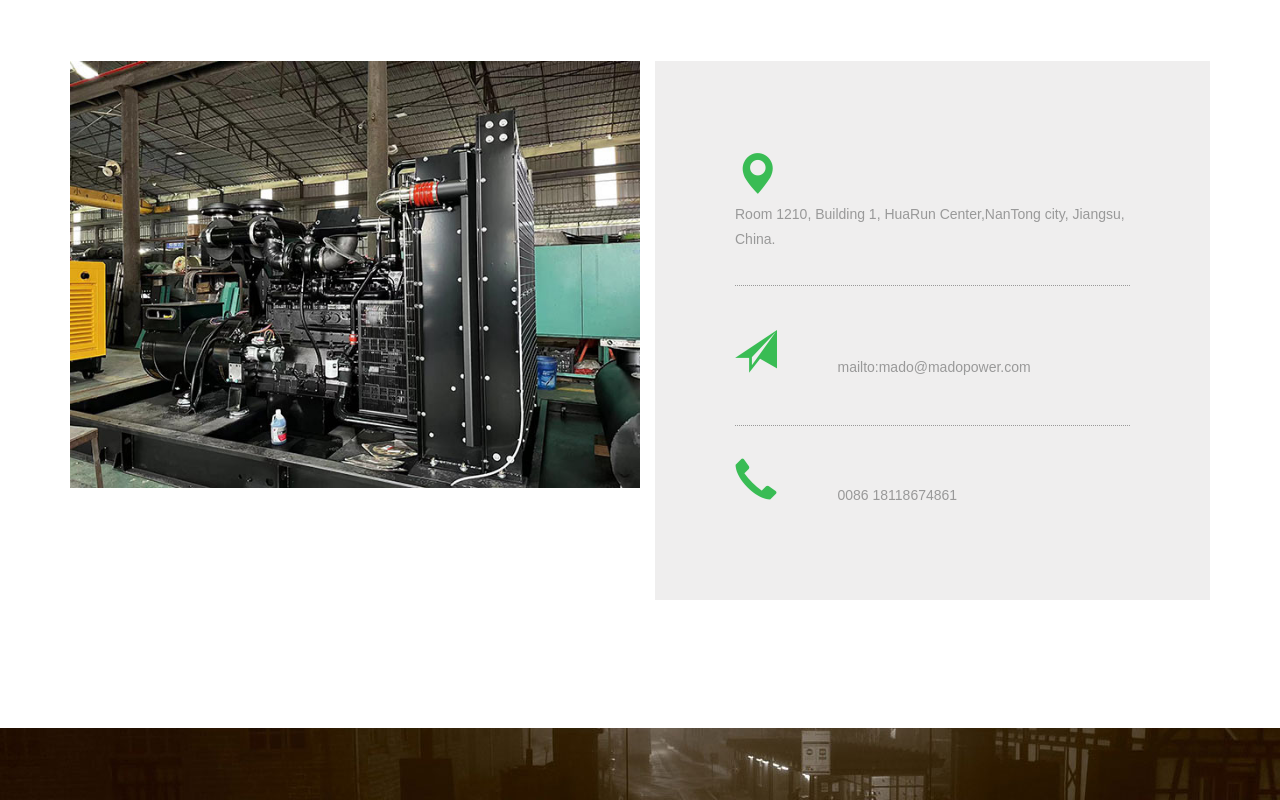
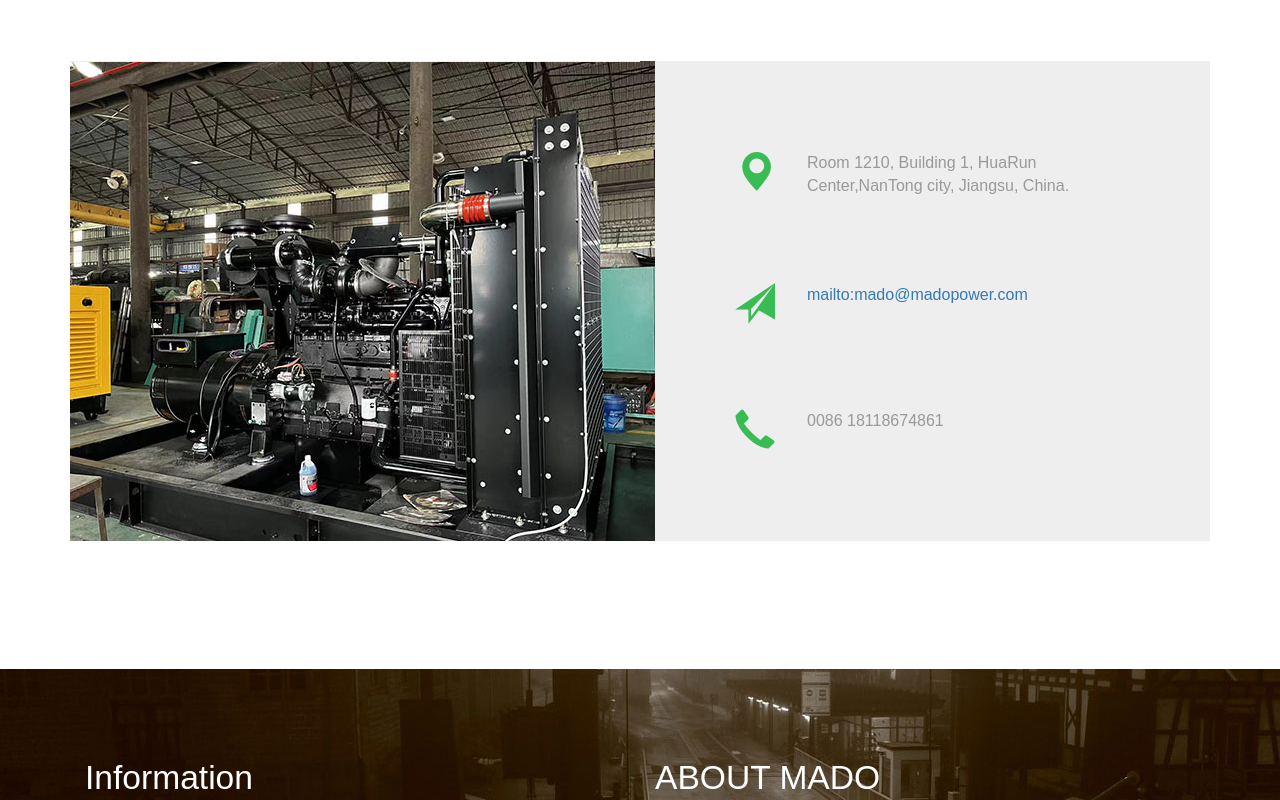
Before and after one commit to Kevin-icnaming/mado, a plain HTML site: page contact.html in a window 1280 px wide. Shown: the part 530-1330 px from the top of the page. Drawn offline with Linux system fonts and the light colour scheme.

Commit message:
fix:contact

```diff
--- a/contact.html
+++ b/contact.html
@@ -71,22 +71,22 @@
 			<h2>Contact</h2>
 			<div class="mail-grids wthree-22">
 				<div class="col-md-6 mail-grid-left">
-					<img src="./images/conntactimg.jpg" alt="oo" class="conntactimg">
+
 				</div>
 				<div class="col-md-6 mail-grid-right">
 					<div class="mail-grid-right1 agile-22">
-						<ul>
-							<li><i class="glyphicon glyphicon-map-marker" aria-hidden="true"></i></li>
-							<li>Room 1210, Building 1, HuaRun Center,NanTong city, Jiangsu, China.</li>
-						</ul>
-						<ul>
-							<li><i class="glyphicon glyphicon-send" aria-hidden="true"></i></li>
-							<li><a href="mailto:mado@madopower.com">mailto:mado@madopower.com</a></li>
-						</ul>
-						<ul>
-							<li><i class="glyphicon glyphicon-earphone" aria-hidden="true"></i></li>
-							<li>0086 18118674861</li>
-						</ul>
+						<div>
+							<i class="glyphicon glyphicon-map-marker" aria-hidden="true"></i>
+							<span>Room 1210, Building 1, HuaRun Center,NanTong city, Jiangsu, China.</span>
+						</div>
+						<div>
+							<i class="glyphicon glyphicon-send" aria-hidden="true"></i>
+							<span><a href="mailto:mado@madopower.com">mailto:mado@madopower.com</a></span>
+						</div>
+						<div>
+							<i class="glyphicon glyphicon-earphone" aria-hidden="true"></i>
+							<span>0086 18118674861</span>
+						</div>
 					</div>
 				</div>
 				<div class="clearfix"> </div>
--- a/css/style.css
+++ b/css/style.css
@@ -870,10 +870,27 @@ p.ever{
 }
 .mail-grids {
     margin:4em 0 3em;
+    background: url(../images/conntactimg.jpg) no-repeat left center;
 }
 .mail-grid-right1 {
     padding: 5.7em 5em;
     background: #EFEEEE;
+    display: flex;
+    justify-content: space-between;
+    flex-direction: column;
+    height: 480px;
+}
+.mail-grid-right1 > div{
+    display: flex;
+    color:#999;
+    justify-content:flex-start;
+
+}
+.mail-grid-right1 > div i{
+	font-size: 2.5em;
+    color: #39BC54;
+    top: 0em;
+    margin-right: 0.8em;
 }
 .mail-grid-right1 ul li{
 	display:inline-block;
```
Also changed, not shown: index.html (+1 -0 lines), favicon.ico (added).
